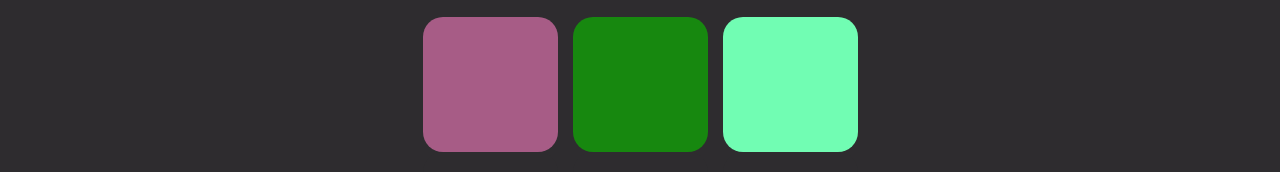
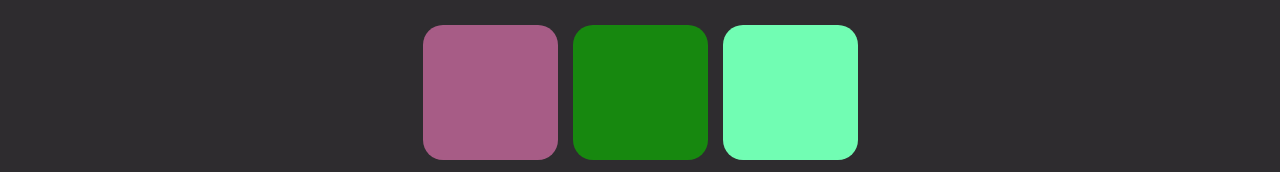
Before and after one commit to loongluangkhot/color-game, a plain HTML site: page index.html in a window 1280 px wide. Shown: the part 236-408 px from the top of the page. Drawn offline with Linux system fonts and the light colour scheme.

Commit message:
fixed margin between cells

```diff
--- a/styles.css
+++ b/styles.css
@@ -85,7 +85,7 @@ div.grid {
 div.cell {
   width: 90%;
   padding-bottom: 90%;
-  margin: auto;
+  margin: 5% auto;
   background: #729B79;
   border-radius: 20px;
 }
```
